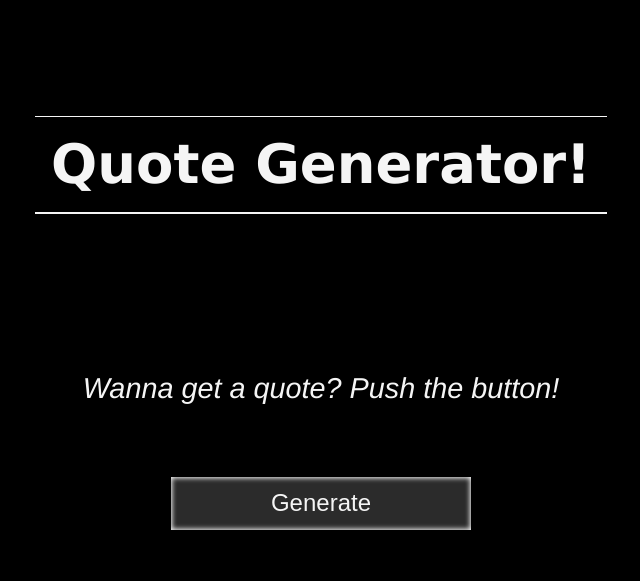
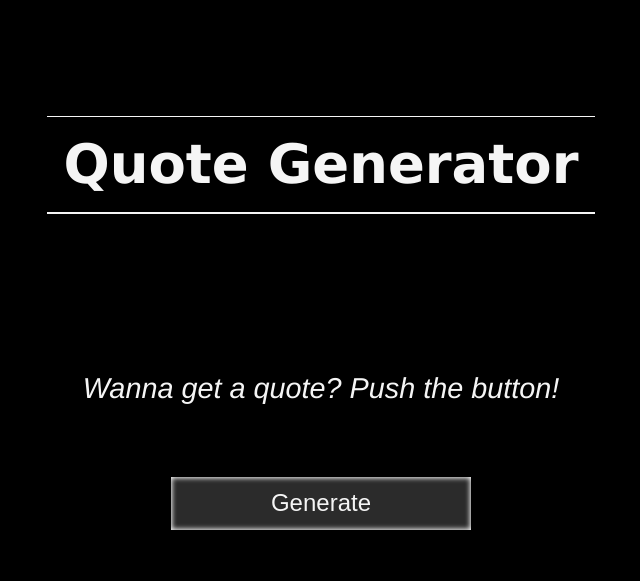
Before and after one commit to br4hmGIT/RandomQuote, a plain HTML site: page index.html in a window 1280 px wide. Shown: the whole page, without its empty margins (319-959 px from the left). Drawn offline with Linux system fonts and the light colour scheme.

Commit message:
HTML fin

```diff
--- a/index.html
+++ b/index.html
@@ -9,7 +9,7 @@
 <body>
 
     <div class="heading">
-        <h1>Quote Generator!</h1>
+        <h1>Quote Generator</h1>
     </div>
 
     <div class="quote-wrapper">
```
